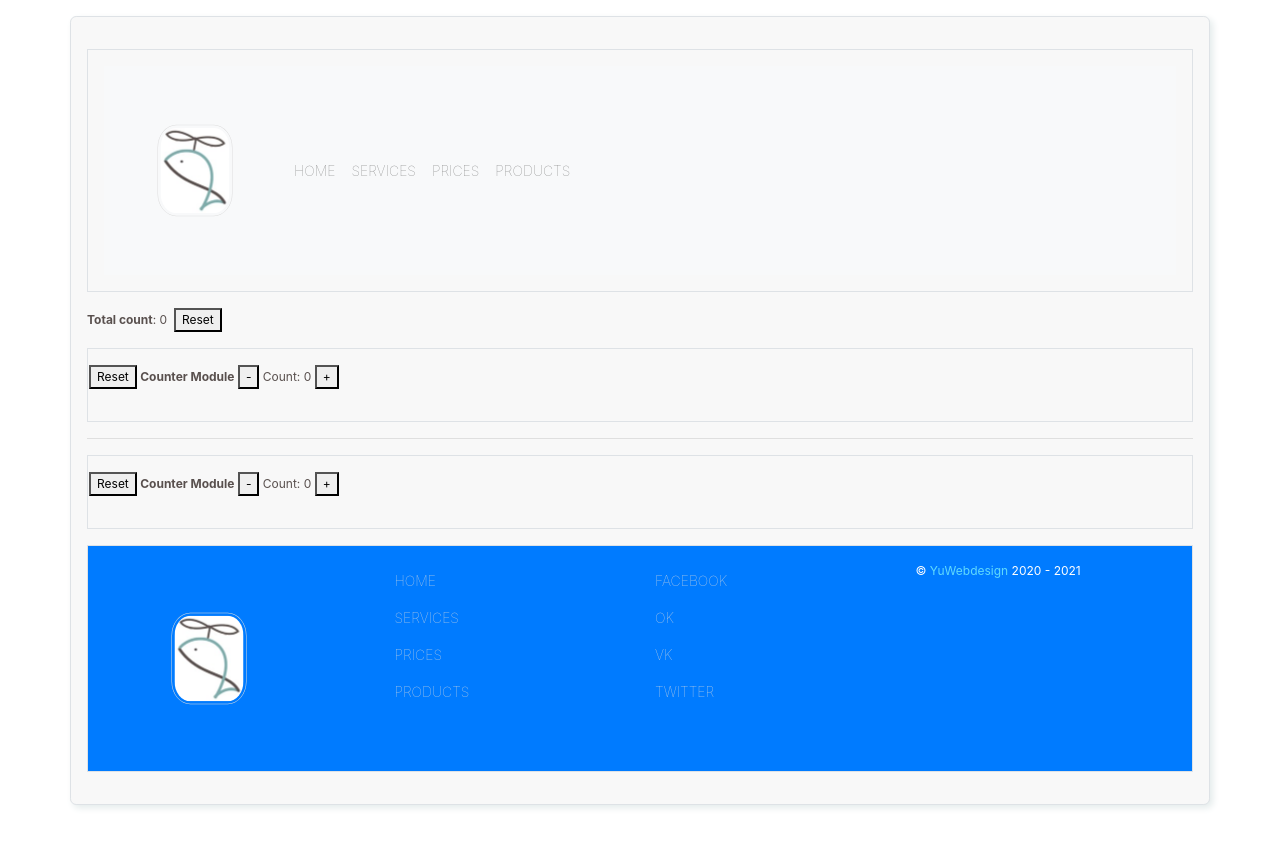
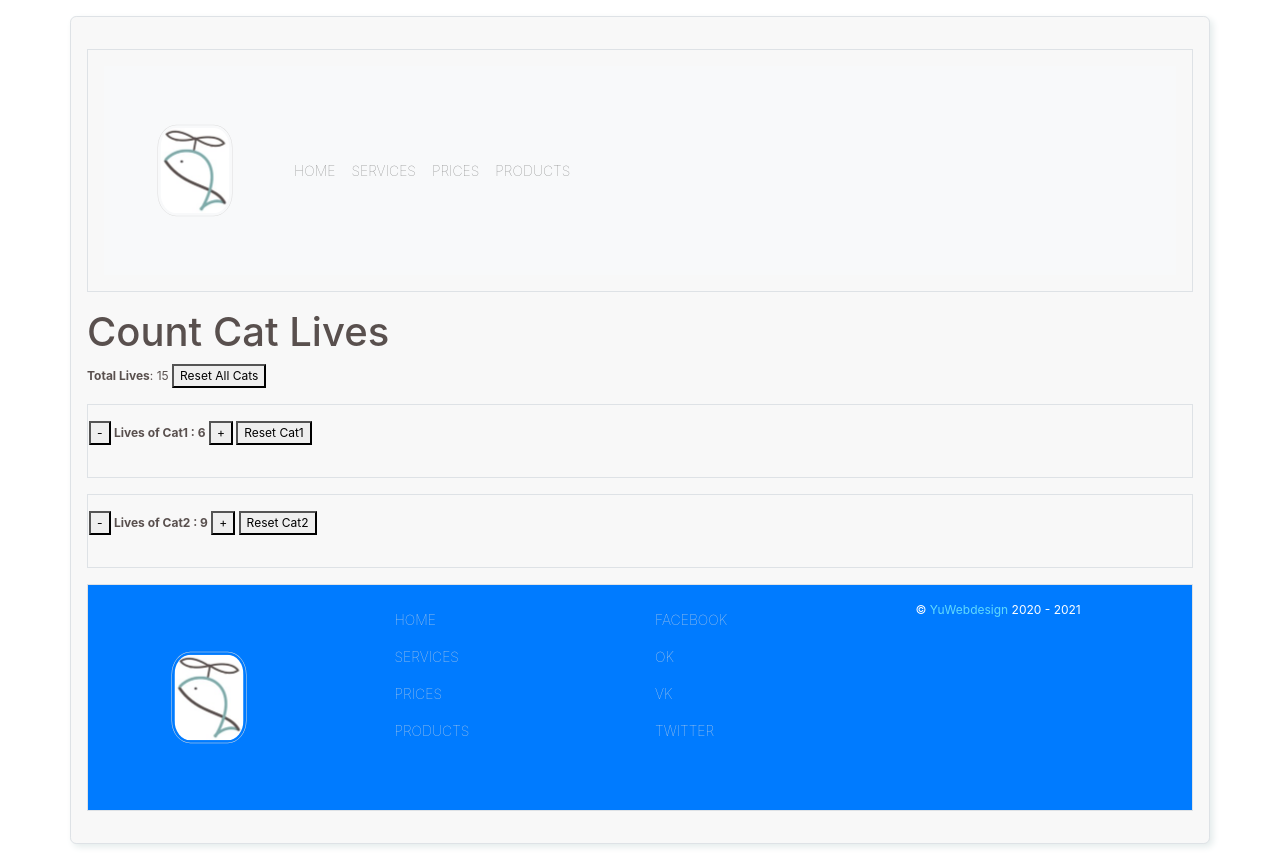
Before and after one commit to YuliaTarima/React-Cat-Counter, a React (Create React App) app: page / in a window 1280 px wide. Before the commit the page ends 821 px from the top, so only its background shows below. Built offline with nearby package versions, Linux system fonts and the light colour scheme.

Commit message:
Edit: WIP redefined component structure

```diff
--- a/src/App.js
+++ b/src/App.js
@@ -4,6 +4,7 @@ import Header from './components/Header';
 import Footer from './components/Footer';
 import Content from './components/Content';
 import Counter from "./components/Counter";
+import NavItem from "./components/NavItem";
 
 const navItems = [
     {text: 'Home', link: 'home-page'},
@@ -26,15 +27,27 @@ const socialShareLinks = [
     {text: 'Twitter', link: 'twitter-page'}
 ];
 
-const initialCount = 0;
+const counters = [
+    {name: 'Cat1', initialValue: 6},
+    {name: 'Cat2', initialValue: 9},
+];
+
+const resetCount = 0;
 
 function App() {
+    //const [counters, setCounters] = useState(counters);
+    const initialTotalCount = counters
+        .map(el => el.initialValue)
+        .reduce((previous, current) => previous + current);
 
-     const [totalCount, setTotalCount] = useState(initialCount);
+    const [totalCount, setTotalCount] = useState(initialTotalCount);
 
-    // function buttonClicked(name){
-    //     console.log('CLICKED!!! ' + name);
-    // }
+    const resetHandler = (name) => {
+        const msg =  'Are you sure you want to reset ' + name + ' ?';
+        if (window.confirm(msg)) {
+            setTotalCount(resetCount);
+        }
+    }
 
     function countChanges(result, addSubtractValue) {
         console.log('App: countChanges: result: ' + result + ', addSubtractValue: ' + addSubtractValue);
@@ -47,16 +60,22 @@ function App() {
         <div className="App">
             <div id="main-container" className="container p-3 my-3 border">
                 <Header navItems={navItems}/>
-                <strong>Total count</strong>: {totalCount} &nbsp;
-                <button onClick={() => setTotalCount(initialCount)}>Reset</button>
-                {/*<Content bc={buttonClicked}/>*/}
-                <Counter countChanges={countChanges}
-                         initialCount={initialCount}
-                />
-                <hr/>
-                <Counter countChanges={countChanges}
-                         initialCount={initialCount}
-                />
+
+                <h1>Count Cat Lives</h1>
+
+                <strong>Total Lives</strong>: {totalCount}
+
+                &nbsp;
+                <button onClick={() => resetHandler('All the Cats?')}>
+                    Reset All Cats
+                </button>
+
+                <div>{counters.map(el => <Counter key={el.name} counter={el}
+                                                  countChanges={countChanges}
+                                                  resetCount={resetCount}
+                                                  resetHandler={resetHandler}/>)}
+                </div>
+
                 <Footer footerNavItems={navItems}
                         socialShareLinks={socialShareLinks}/>
             </div>
--- a/src/components/Counter.js
+++ b/src/components/Counter.js
@@ -1,17 +1,19 @@
 import React, {useState} from 'react';
+import ResetCount from './ResetCount';
 
 function Counter(props) {
-    const count = props.initialCount;
-    const [prevCount, setCount] = useState(count);
-    //let prevCount = 3;
-    // props.initialCount = prevCount;
-    const countChangePlusHandler = () => {
+
+    const {name} = props.counter;
+
+    const [prevCount, setCount] = useState(props.counter.initialValue);
+
+    const incrementCountHandler = () => {
         //prevCount++;
         setCount(prevCount + 1);
         console.log('Counter: prevCount in + Handler ' + prevCount);
         props.countChanges(prevCount, +1);
     }
-    const countChangeMinusHandler = () => {
+    const decrementCountHandler = () => {
         //prevCount--;
         setCount(prevCount - 1);
         console.log('Counter: prevCount in - Handler ' + prevCount);
@@ -22,11 +24,12 @@ function Counter(props) {
         <div className="container p-3 my-3 border">
             <div className="row content">
                 <p>
-                    <button onClick={() => setCount(count)}>Reset</button>
-                    &nbsp;<strong>Counter Module</strong>&nbsp;
-                    <button onClick={countChangeMinusHandler}>-</button>
-                    &nbsp;Count: {prevCount}&nbsp;
-                    <button onClick={countChangePlusHandler}>+</button>
+                    <button onClick={decrementCountHandler}>-</button>
+                    &nbsp;<strong>Lives of {name} : {prevCount}</strong>&nbsp;
+                    <button onClick={incrementCountHandler}>+</button>
+                    <ResetCount resetCount={props.resetCount}
+                                resetHandler={props.resetHandler}
+                                counter={props.counter}/>
                 </p>
             </div>
         </div>
--- /dev/null
+++ b/src/components/ResetCount.js
@@ -0,0 +1,27 @@
+import React, {useState} from 'react';
+
+function ResetCount(props) {
+
+    const {name, setTotalCount, resetCount} = props.counter;
+
+    const [totalCount, setCount] = useState(resetCount);
+
+
+
+    const resetHandler = (name) => {
+
+    }
+
+
+    return (
+        <span>
+            &nbsp;
+            <button onClick={() => props.resetHandler(name)}>
+               Reset {name}
+            </button>
+        </span>
+
+    );
+}
+
+export default ResetCount;
```
